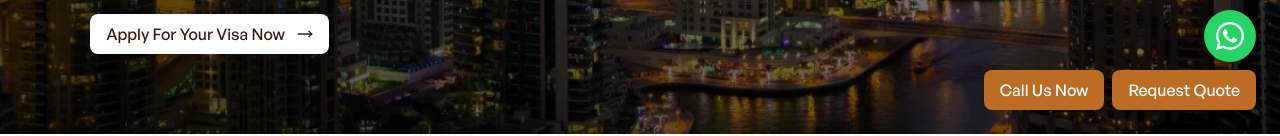
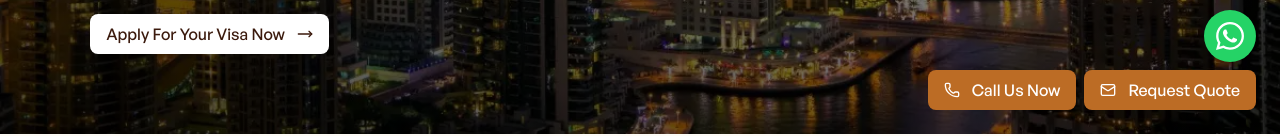
Before and after one commit to OmThakkar/global-getway-landing-page, a React (Vite) app: page / in a window 1280 px wide. Shown: the part 666-802 px from the top of the page. Built offline with nearby package versions, Linux system fonts and the light colour scheme; no server answers; some icons are missing.

Commit message:
Fix: Landing Page Changes

```diff
--- a/src/components/general/CallToAction.jsx
+++ b/src/components/general/CallToAction.jsx
@@ -1,12 +1,19 @@
 import React from "react";
+import { Phone } from "lucide-react";
+import { Mail } from "lucide-react";
 
 const CallToAction = () => {
   return (
-    <div className="fixed  bottom-6 z-20 flex gap-2 lg:right-6 justify-center w-full lg:w-auto">
-      <a href="tel:+919112377799" className="button primary-button shrink-0 text-sm md:text-base">
+    <div className="fixed bottom-6 z-20 flex w-full justify-center gap-2 lg:right-6 lg:w-auto">
+      <a href="tel:+919112377799" className="button primary-button shrink-0">
+        <Phone className="h-4 w-4" />
         Call Us Now
       </a>
-      <a href="mailto:info@globalgetway.com" className="button primary-button shrink-0 text-sm md:text-base">
+      <a
+        href="mailto:info@globalgetway.com"
+        className="button primary-button shrink-0"
+      >
+        <Mail className="h-4 w-4" />
         Request Quote
       </a>
     </div>
```
